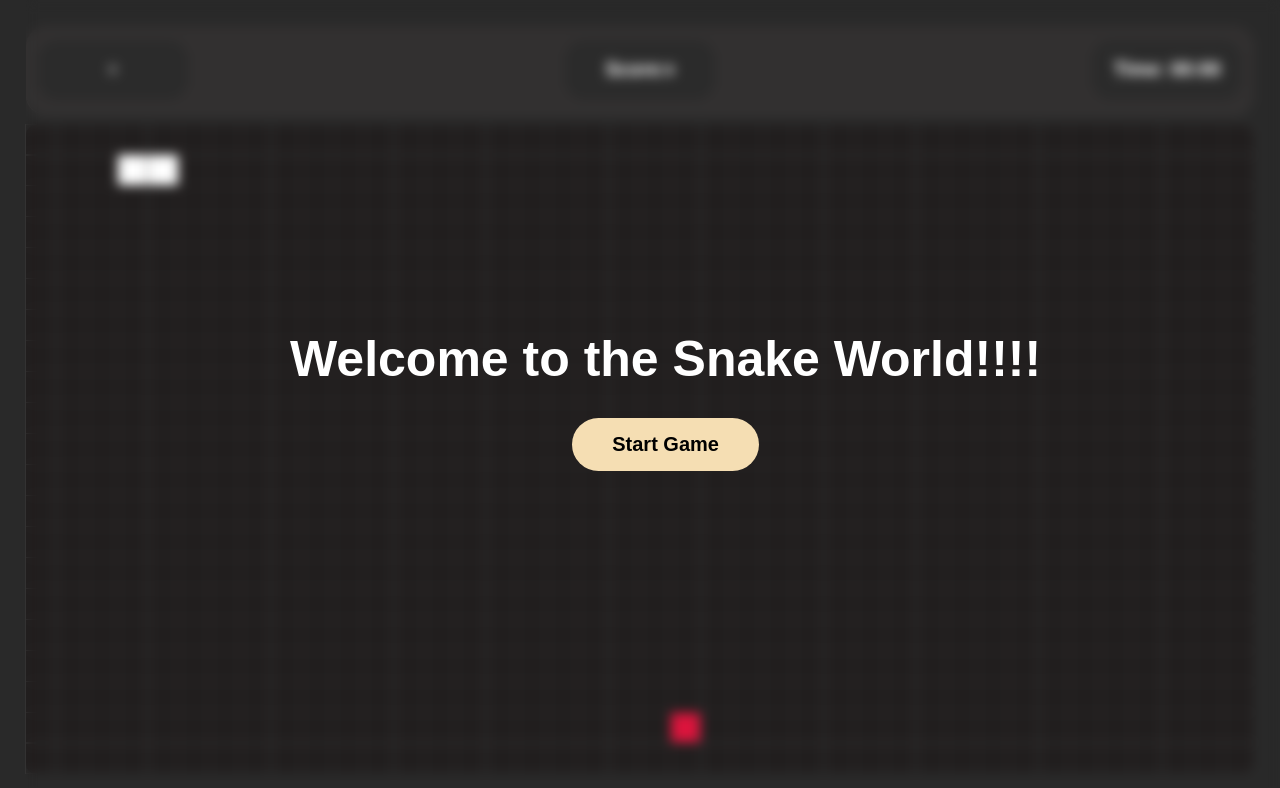
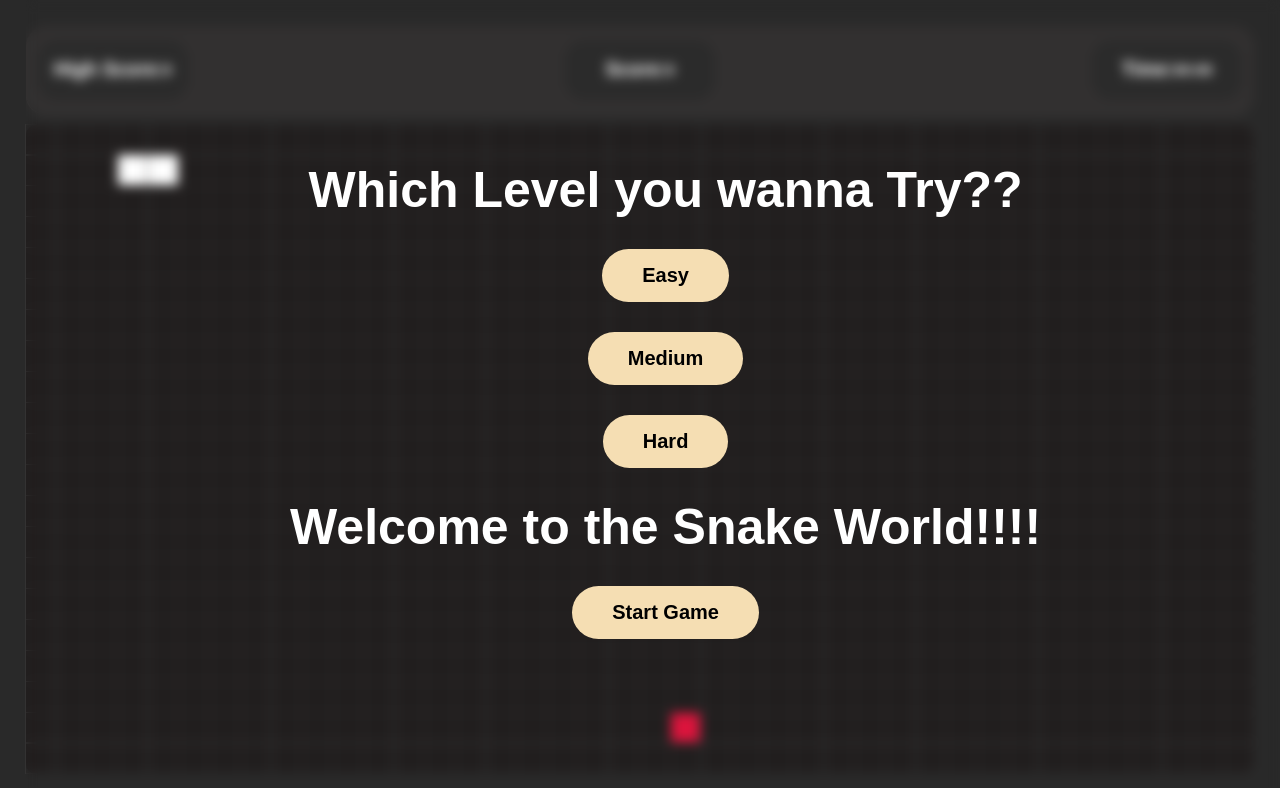
Before and after one commit to AnujaSaharkar/Snake-food, a plain HTML site: page snakegame.html in a window 1280 px wide. Drawn offline with Linux system fonts and the light colour scheme.

Commit message:
html added

```diff
--- a/snakegame.html
+++ b/snakegame.html
@@ -9,19 +9,23 @@
 <body>
     <main>
         <div class="top">
-            <div class="topelem" id="highscore">
-                <h2>High Score:<span id="hs">0</span></h2>
+            <div class="topelem">
+                <h2>High Score:<h3 id="highscore">0</h3></h2>
             </div>
             <div class="topelem">
                 <h2>Score:<h3 id="score">0</h3></h2>
             </div>
-            <div class="topelem" id="time">
-                <h2>Time: 00:00</h2>
+            <div class="topelem" >
+                <h2>Time:<h3 id="time">00:00</h3></h2>
             </div>
         </div>
         <div class="board"></div>
         <div class="modal1">
             <div class="startgame">
+                <h3 id="level">Which Level you wanna Try??</h3>
+                <button class="btn-diff btn" data-speed="300">Easy</button>
+                <button class="btn-diff btn" data-speed="150">Medium</button>
+                <button class="btn-diff btn" data-speed="80">Hard</button>
                 <h3>Welcome to the Snake World!!!!</h3>
                 <button class="btn-start btn">Start Game</button>
             </div>
@@ -29,6 +33,7 @@
                 <h3>Game over!! challenge again?????</h3>
                 <button class="btn-restart btn">Restart Game</button>
             </div>
+
         </div>
 
     </main>
```
